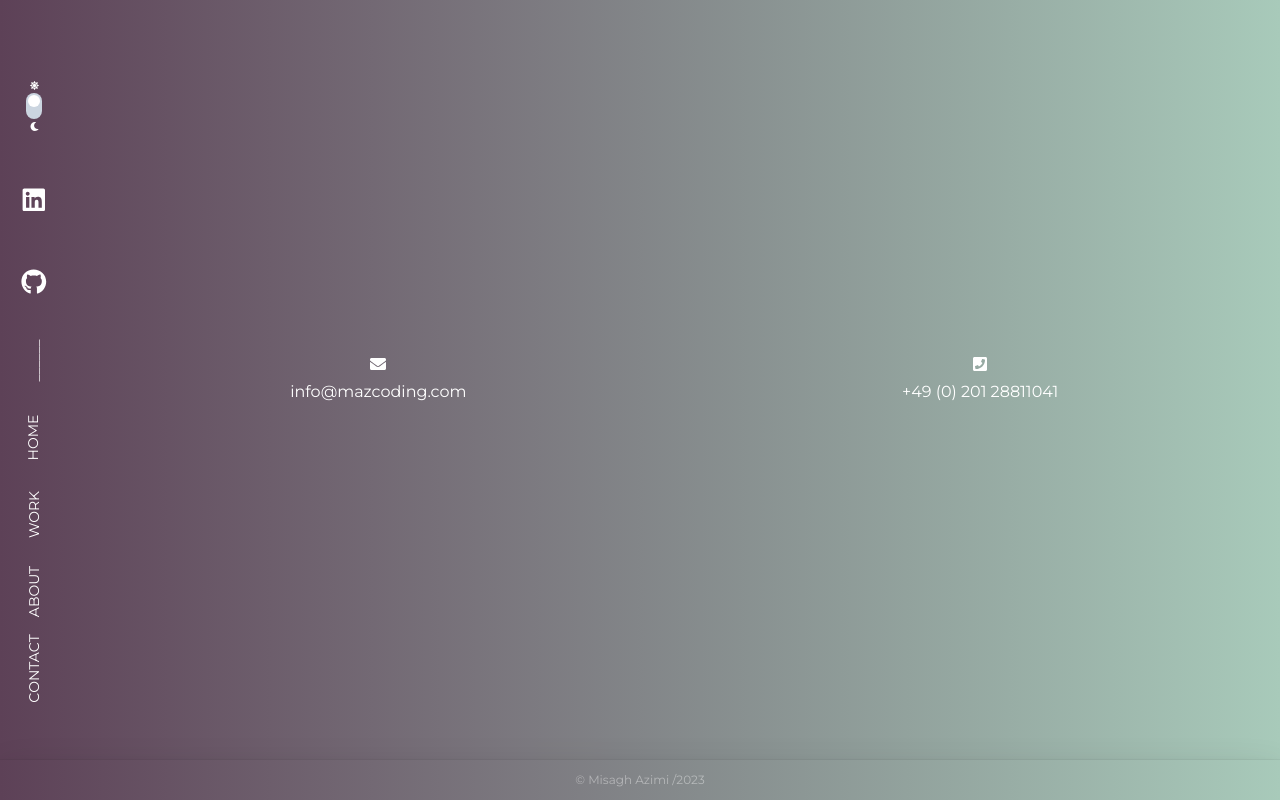
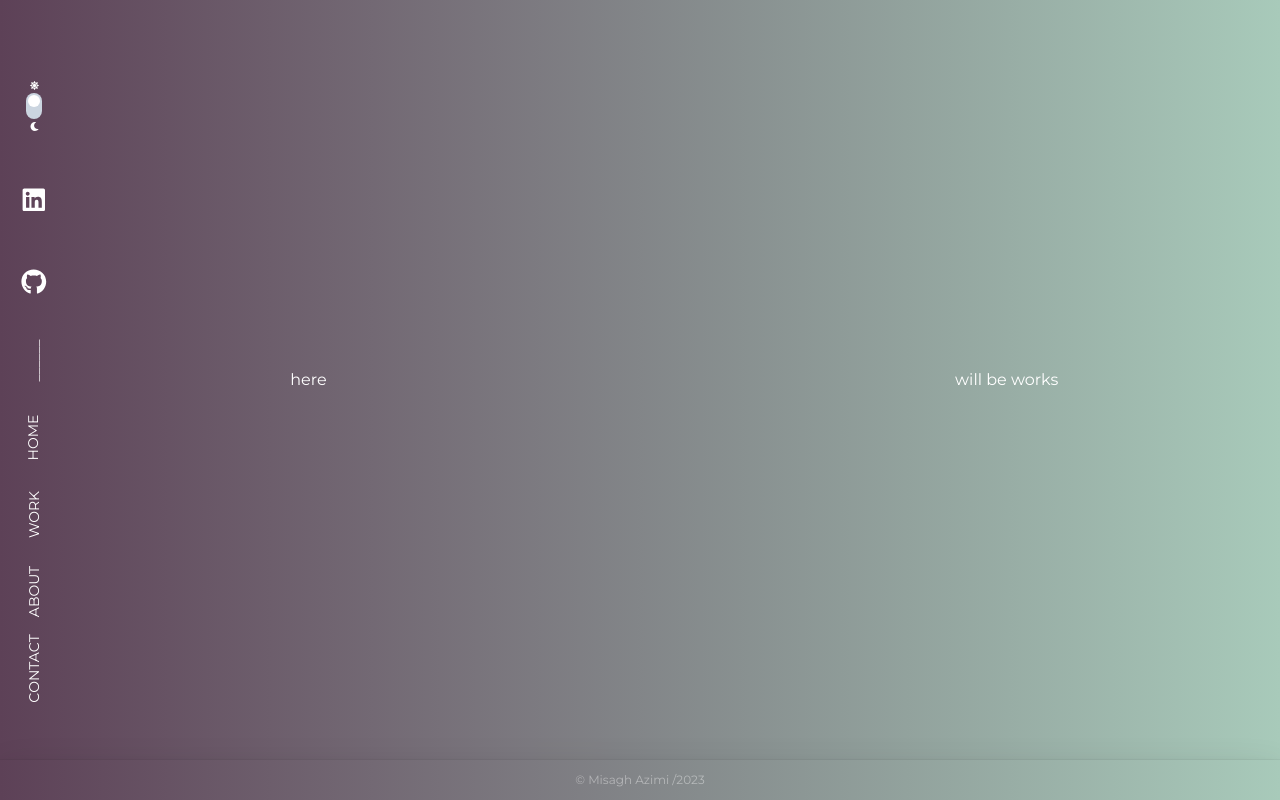
Before and after one commit to MAz-Codes/portfolio, a React (Vite) app: page /portfolio/work in a window 1280 px wide. Built offline with nearby package versions, Linux system fonts and the light colour scheme.

Commit message:
dark mode now also dimms the font color

```diff
--- a/src/Elements/GlobalHeader.jsx
+++ b/src/Elements/GlobalHeader.jsx
@@ -16,18 +16,16 @@ function GlobalHeader() {
     <Box bgGradient={bgGradientValue} display="flex" justifyContent="center">
             <Flex
             as={motion.div}
-            whileHover={{ opacity:1, transition: {duration: .4} }} py={"3vw"} gap={"5vw"} direction="row"  textColor={"white"} bg="transparent" minW="fit-content" >
-                 <HStack spacing="0.7">
+            whileHover={{ opacity:1, transition: {duration: .4} }} py={"3vw"} gap={"5vw"} direction="row"  textColor={isClicked ? 'gray.500' : "white"}  bg="transparent" minW="fit-content" >
+                 <HStack spacing="1vw">
                     <FaSun size="5"/>
                     <Switch
-                    colorScheme="gray"
+                    colorScheme="blue"
                     size="sm"
                     isChecked={isClicked}
                     onChange={handleClick}/>
                     <FaMoon size="5"/>
                </HStack>
-
-
                 <Box onClick={() => redirect("/portfolio")}>
                     <Link
                     as={motion.div}
--- a/src/Elements/GlobalSidebar.jsx
+++ b/src/Elements/GlobalSidebar.jsx
@@ -18,14 +18,14 @@ function GlobalSidebar() {
             gap="7vh"
             justifyContent="center"
             alignItems="center"
-            textColor={"white"}
+            textColor={isClicked ? 'gray.500' : "white"}
             bg="transparent"
             minW={{base:"0%", md:"fit-content"}}
             minH={{base:"0%", md:"fit-content"}}>
               <VStack>
                     <FaSun size="9"/>
                     <Switch
-                    colorScheme="gray"
+                    colorScheme="blue"
                     transform="rotate(90deg)"
                     size="sm"
                     isChecked={isClicked}
--- a/src/Pages/About.jsx
+++ b/src/Pages/About.jsx
@@ -1,4 +1,4 @@
-import React from 'react'
+import React, {useContext} from 'react'
 import { Grid, Box, VStack, Heading, Text, Flex, Link, useBreakpointValue, Image } from '@chakra-ui/react'
 import { useNavigate } from 'react-router-dom'
 import { motion} from "framer-motion"
@@ -6,8 +6,10 @@ import GlobalSidebar from '../Elements/GlobalSidebar'
 import GlobalHeader from '../Elements/GlobalHeader'
 import Ghostbar from '../Elements/Ghostbar'
 import Footbar from '../Elements/Footbar'
+import { ThemeContext } from '../Elements/AnimatedRoutes';
 
 function About() {
+  const {isClicked, handleClick} = useContext(ThemeContext)
   const redirect = useNavigate();
   const isDesktop = useBreakpointValue({
       base: false,
@@ -21,6 +23,7 @@ function About() {
         exit={{opacity:0, transition: {duration: 1} }}>
             <Flex
             direction={{base:"column", md:"row"}}
+            textColor={isClicked ? 'gray.500' : "white"}
             minH="95vh"
             justifyContent="space-between"
             alignItems="center"
--- a/src/Pages/Contact.jsx
+++ b/src/Pages/Contact.jsx
@@ -1,4 +1,4 @@
-import React from 'react'
+import React, {useContext} from 'react'
 import { Grid, Box, VStack, HStack, Text, Flex, Link, useBreakpointValue, Image, Heading } from '@chakra-ui/react'
 import { motion} from "framer-motion"
 import GlobalSidebar from '../Elements/GlobalSidebar'
@@ -6,8 +6,10 @@ import GlobalHeader from '../Elements/GlobalHeader'
 import Ghostbar from '../Elements/Ghostbar'
 import Footbar from '../Elements/Footbar'
 import { FaEnvelope, FaPhoneSquare } from 'react-icons/fa'
+import { ThemeContext } from '../Elements/AnimatedRoutes';
 
 function Contact() {
+  const {isClicked, handleClick} = useContext(ThemeContext)
   const isDesktop = useBreakpointValue({
     base: false,
     md: true,
@@ -16,9 +18,11 @@ return (
   <Box
       as={motion.div}
       initial={{opacity:0}}
+
       animate={{opacity:1, transition: {duration: 1} }}
       exit={{opacity:0, transition: {duration: 1} }}>
           <Flex
+
           direction={{base:"column", md:"row"}}
           minH="95vh"
           justifyContent="space-between"
@@ -31,7 +35,7 @@ return (
             <GlobalHeader/>
             </Box>) : (<GlobalSidebar/>
             )}
-            <Box py="10" textColor={"white"} w="60%" maxW="900px" justify={"center"}>
+            <Box py="10" textColor={isClicked ? 'gray.400' : "white"}  w="60%" maxW="900px" justify={"center"}>
               <HStack as={motion.div} transition='.5s ease-out'  justify="space-between" pb="20vh">
                 <VStack>
                   <FaEnvelope/>
--- a/src/Pages/Home.jsx
+++ b/src/Pages/Home.jsx
@@ -1,13 +1,14 @@
-import React from 'react'
+import React, {useContext} from 'react'
 import { Grid, Box, VStack, Heading, Text, Flex, Link, useBreakpointValue} from '@chakra-ui/react'
 import { useNavigate } from 'react-router-dom'
 import { motion} from "framer-motion"
 import GlobalSidebar from '../Elements/GlobalSidebar'
 import GlobalHeader from '../Elements/GlobalHeader'
 import Footbar from '../Elements/Footbar'
+import { ThemeContext } from '../Elements/AnimatedRoutes';
 
 function Home() {
-
+    const {isClicked, handleClick} = useContext(ThemeContext)
     const redirect = useNavigate();
     const isDesktop = useBreakpointValue({
         base: false,
@@ -36,7 +37,7 @@ function Home() {
                 zIndex="sticky" >
                 <GlobalHeader/>
                 </Box>)}
-                <Box textColor={"white"}>
+                <Box textColor={isClicked ? 'gray.400' : "white"}>
                     <Grid
                     pb={{base:"5vh",md:0}}
                     justifyContent="center"
--- a/src/Pages/Work.jsx
+++ b/src/Pages/Work.jsx
@@ -1,4 +1,4 @@
-import React from 'react'
+import React, {useContext} from 'react'
 import { Grid, Box, HStack, VStack, Heading, Text, Flex, Link, useBreakpointValue, Image } from '@chakra-ui/react'
 import { motion} from "framer-motion"
 import GlobalSidebar from '../Elements/GlobalSidebar'
@@ -6,8 +6,10 @@ import GlobalHeader from '../Elements/GlobalHeader'
 import Ghostbar from '../Elements/Ghostbar'
 import Footbar from '../Elements/Footbar'
 import { FaEnvelope, FaPhoneSquare } from 'react-icons/fa'
+import { ThemeContext } from '../Elements/AnimatedRoutes';
 
 function Work() {
+  const {isClicked, handleClick} = useContext(ThemeContext)
   const isDesktop = useBreakpointValue({
     base: false,
     md: true,
@@ -31,15 +33,15 @@ return (
             <GlobalHeader/>
             </Box>) : (<GlobalSidebar/>
             )}
-            <Box py="10" textColor={"white"} w="60%" maxW="900px" justify={"center"}>
+            <Box py="10" textColor={isClicked ? 'gray.400' : "white"} w="60%" maxW="900px" justify={"center"}>
               <HStack justify="space-between">
                 <VStack>
-                  <FaEnvelope/>
-                  <Text>info@mazcoding.com</Text>
+
+                  <Text>here</Text>
                 </VStack>
                 <VStack>
-                  <FaPhoneSquare/>
-                  <Text>+49 (0) 201 28811041</Text>
+
+                  <Text>will be works</Text>
                 </VStack>
               </HStack>
             </Box>
```
